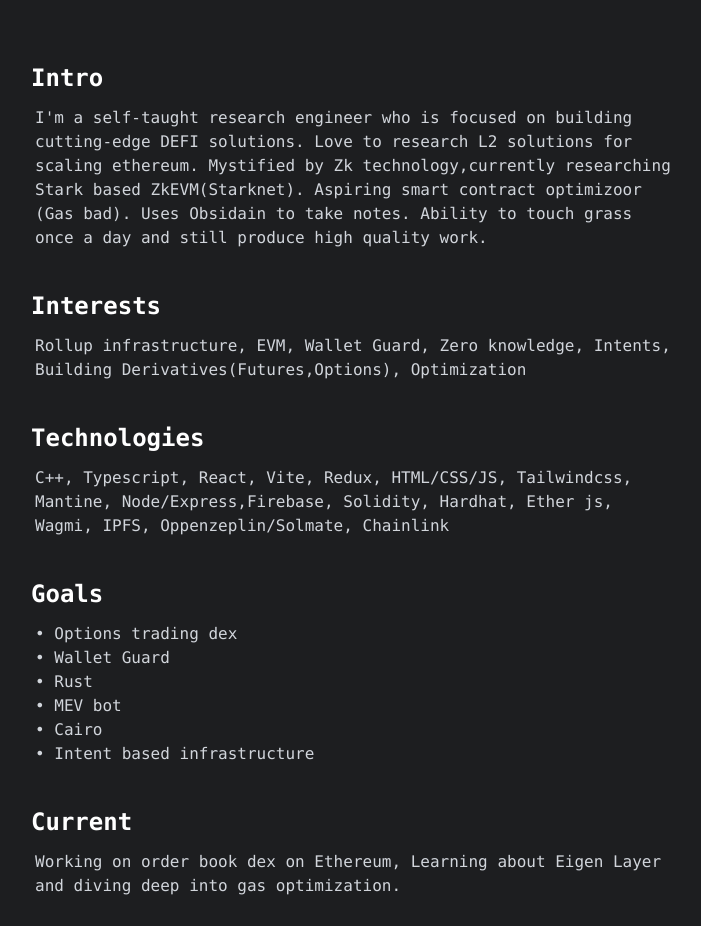
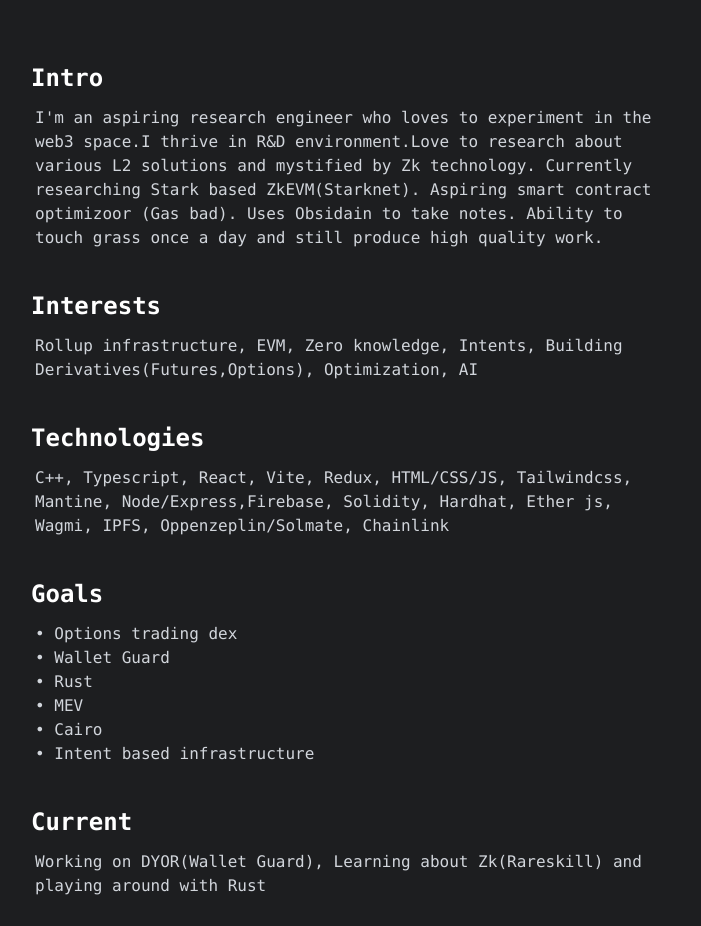
Before and after one commit to Saksham010/portfolio-website, a React (Vite) app: page / in a window 1280 px wide. Shown: the part 146-1072 px from the top of the page, without its empty margins (289-990 px from the left). Built offline with nearby package versions, Linux system fonts and the light colour scheme.

Commit message:
Update App.jsx

```diff
--- a/src/routes/App.jsx
+++ b/src/routes/App.jsx
@@ -8,11 +8,11 @@
       <body>
         <div className="w-3/6 mx-auto mt-4 ">
             <h1 className='text-white text-2xl font-bold mt-16'>Intro</h1>
-            <p className='text-gray-300 text-md pt-3 pl-1'>I'm a self-taught research engineer who is focused on building cutting-edge DEFI solutions. Love to research L2 solutions for scaling ethereum. Mystified by Zk technology,currently researching Stark based ZkEVM(Starknet). Aspiring smart contract optimizoor (Gas bad). Uses Obsidain to take notes. Ability to touch grass once a day and still produce high quality work.</p>
+            <p className='text-gray-300 text-md pt-3 pl-1'>I'm an aspiring research engineer who loves to experiment in the web3 space.I thrive in R&D environment.Love to research about various L2 solutions and mystified by Zk technology. Currently researching Stark based ZkEVM(Starknet). Aspiring smart contract optimizoor (Gas bad). Uses Obsidain to take notes. Ability to touch grass once a day and still produce high quality work.</p>
         </div>
         <div className="w-3/6 mx-auto mt-10">
             <h1 className='text-white text-2xl font-bold '>Interests</h1>
-            <p className='text-gray-300 text-md pt-3 pl-1'>Rollup infrastructure, EVM, Wallet Guard, Zero knowledge, Intents, Building Derivatives(Futures,Options), Optimization</p>
+            <p className='text-gray-300 text-md pt-3 pl-1'>Rollup infrastructure, EVM, Zero knowledge, Intents, Building Derivatives(Futures,Options), Optimization, AI</p>
         </div>
         <div className="w-3/6 mx-auto mt-10">
             <h1 className='text-white text-2xl font-bold '>Technologies</h1>
@@ -25,7 +25,7 @@
                 <li>&#8226; Options trading dex</li>
                 <li>&#8226; Wallet Guard</li>
                 <li>&#8226; Rust</li>
-                <li>&#8226; MEV bot</li>
+                <li>&#8226; MEV</li>
                 <li>&#8226; Cairo</li>
                 <li>&#8226; Intent based infrastructure</li>
               </ul>
@@ -33,7 +33,7 @@
         </div>
         <div className="w-3/6 mx-auto mt-10">
             <h1 className='text-white text-2xl font-bold '>Current</h1>
-            <p className='text-gray-300 text-md pt-3 pl-1'>Working on order book dex on Ethereum, Learning about Eigen Layer and diving deep into gas optimization.</p>
+            <p className='text-gray-300 text-md pt-3 pl-1'>Working on DYOR(Wallet Guard), Learning about Zk(Rareskill) and playing around with Rust</p>
         </div>
       </body>
 
```
